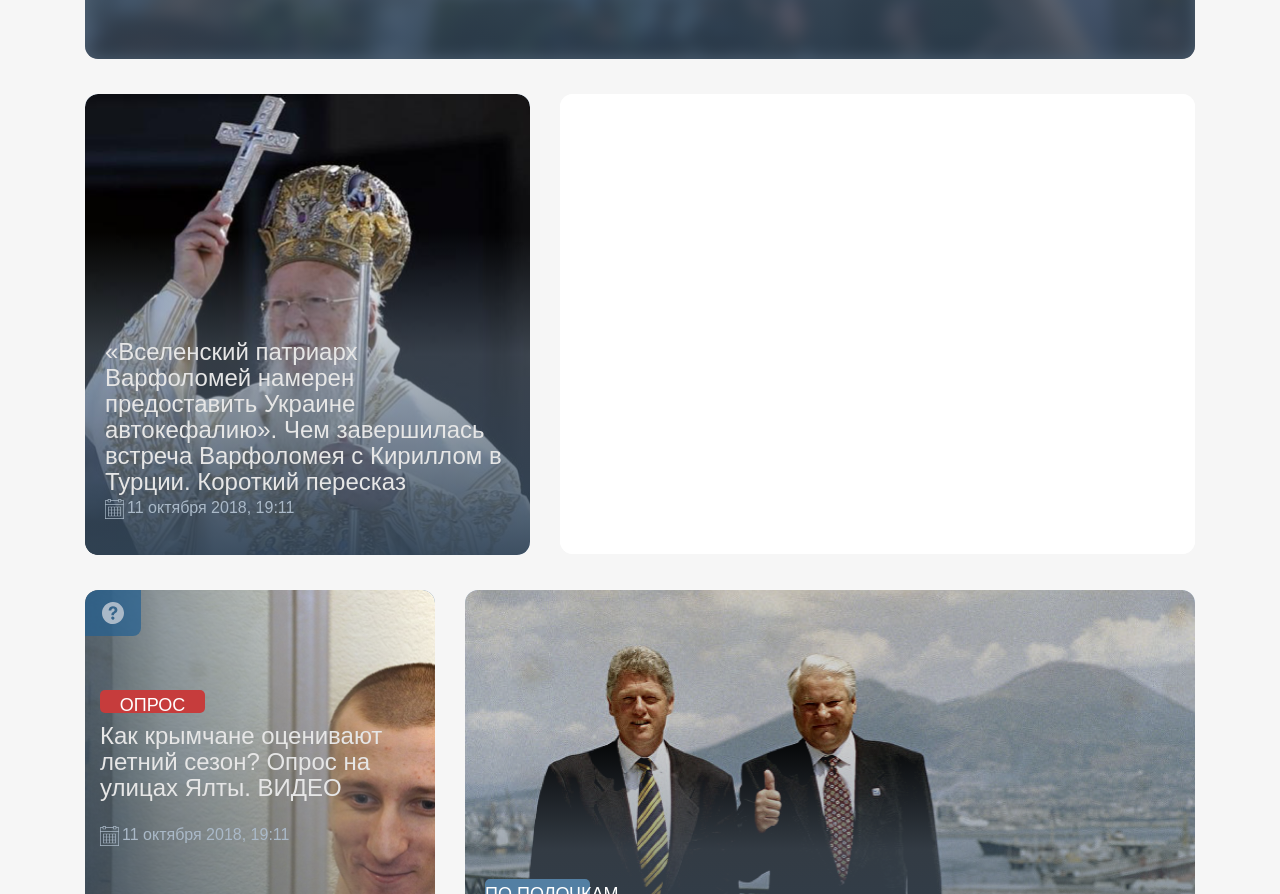
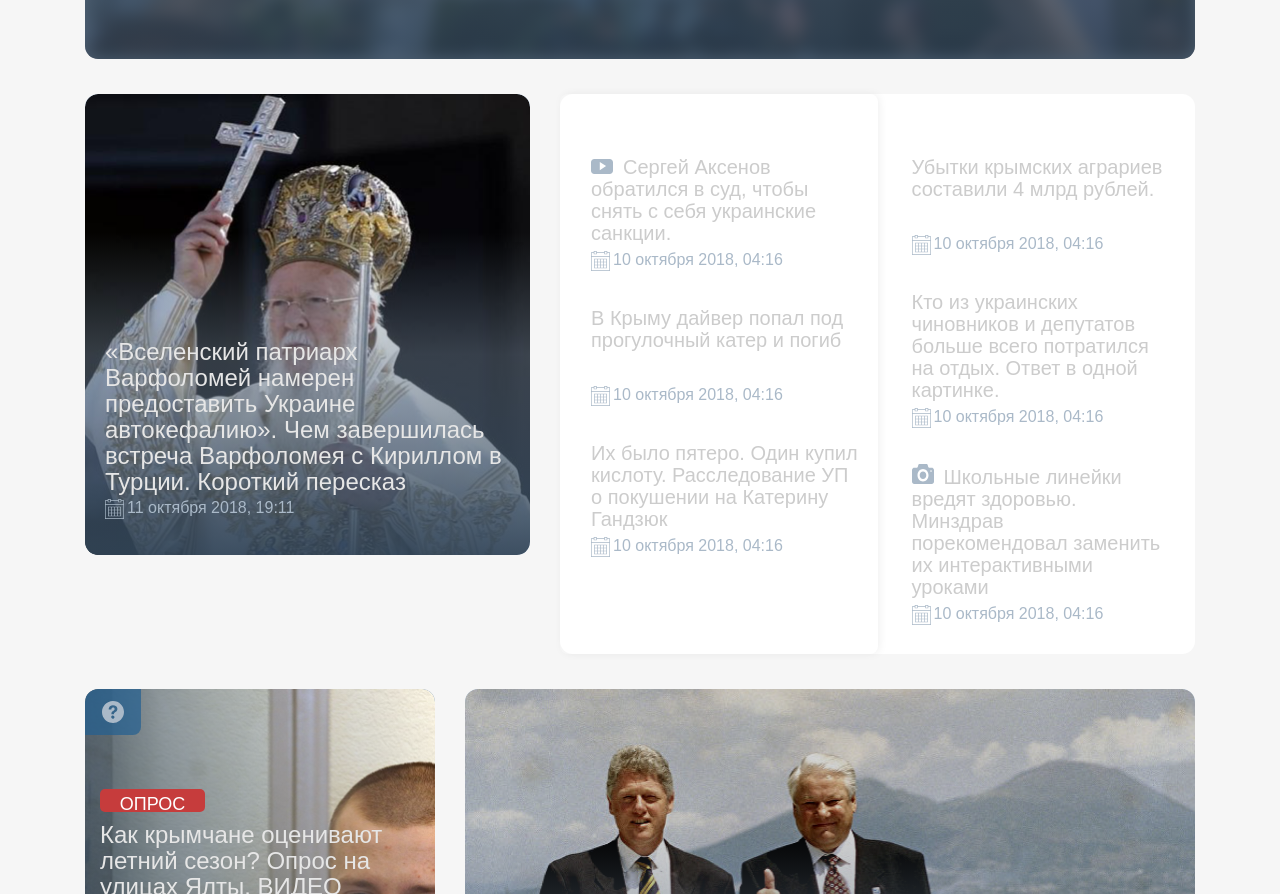
Before and after one commit to BondYuriy/qha, a website: page src/index.html in a window 1280 px wide. Shown: the part 2581-3475 px from the top of the page. Drawn offline with nearby package versions, Linux system fonts and the light colour scheme; files that its build step writes are made by us from their sources; files whose address does not match are found by name; a web font is replaced by a local one.

Commit message:
adds new block

```diff
--- a/src/index.html
+++ b/src/index.html
@@ -180,7 +180,7 @@
                   <div class="news-item_box box-50">
                     <div class="news-item_info">
                       <a class="btn btn-blue" href="#">ЭКОНОМИКА</a>
-                      <a class="title-news icon-news" href="#"> Чистые международные резервы Национального банка
+                      <a class="title-news small-icon_photo" href="#"> Чистые международные резервы Национального банка
                         Украины в марте
                         сократились на 1,8%</a>
                       <div class="date-1">
@@ -269,7 +269,7 @@
                 <div>
                   <a class="btn btn-blue" href="#">ЕВРОПА</a>
                 </div>
-                <a class="title-news_gray small-news_icon" href="#">Евросоюз отменит перевод часов на летнее и зимнее
+                <a class="title-news_gray small-icon_youtube" href="#">Евросоюз отменит перевод часов на летнее и зимнее
                   время. Этого
                   захотели более 80% опрошенных европейцев</a>
               </div>
@@ -557,8 +557,46 @@
           </div>
           <div class="col-7">
             <div class="news-rightbox">
-              <div class="news-rightbox">
-
+              <div class="news-rightbox_item">
+                <div class="news-rightbox_box">
+                  <a class="title-news small-icon_youtube" href="#">Сергей Аксенов обратился в суд, чтобы снять с себя украинские санкции.
+                  </a>
+                  <div class="date-1">
+                    <span>10 октября 2018, 04:16</span>
+                  </div>
+                </div>
+                <div class="news-rightbox_box">
+                  <a class="title-news" href="#">В Крыму дайвер попал под прогулочный катер и погиб</a>
+                  <div class="date-1">
+                    <span>10 октября 2018, 04:16</span>
+                  </div>
+                </div>
+                <div class="news-rightbox_box">
+                  <a class="title-news" href="#">Их было пятеро. Один купил кислоту. Расследование УП о покушении на Катерину Гандзюк</a>
+                  <div class="date-1">
+                    <span>10 октября 2018, 04:16</span>
+                  </div>
+                </div>
+              </div>
+              <div class="news-rightbox_item2">
+                <div class="news-rightbox_box">
+                  <a class="title-news" href="#">Убытки крымских аграриев составили 4 млрд рублей.</a>
+                  <div class="date-1">
+                    <span>10 октября 2018, 04:16</span>
+                  </div>
+                </div>
+                <div class="news-rightbox_box">
+                  <a class="title-news" href="#">Кто из украинских чиновников и депутатов больше всего потратился на отдых. Ответ в одной картинке.</a>
+                  <div class="date-1">
+                    <span>10 октября 2018, 04:16</span>
+                  </div>
+                </div>
+                <div class="news-rightbox_box">
+                  <a class="title-news small-icon_photo" href="#">Школьные линейки вредят здоровью. Минздрав порекомендовал заменить их интерактивными уроками</a>
+                  <div class="date-1">
+                    <span>10 октября 2018, 04:16</span>
+                  </div>
+                </div>
               </div>
             </div>
           </div>
--- a/src/sass/common/basic.scss
+++ b/src/sass/common/basic.scss
@@ -26,3 +26,21 @@ a {
   height: 70px;
   background-color: $dark-blue;
 }
+
+.small-icon_youtube::before {
+  display: inline-block;
+  content: "";
+  width: 22px;
+  height: 15px;
+  background-image: url("../img/youtube-play-button.svg");
+  margin-right: 10px;
+}
+
+.small-icon_photo::before {
+  display: inline-block;
+  content: "";
+  width: 22px;
+  height: 20px;
+  background-image: url("../img/photo-camera.svg");
+  margin-right: 10px;
+}
--- a/src/sass/pages/home.scss
+++ b/src/sass/pages/home.scss
@@ -59,9 +59,8 @@ main {
   right: 2%;
   transform: translateY(-50%);
   z-index: 2;
-}
 
-.date {
+  & .date {
     flex: 0 0 5%;
     height: 95px;
     color: $blue;
@@ -91,6 +90,7 @@ main {
       font-family: $OpenSans_Regular;
       font-size: 13px;
       font-style: italic;
+    }
   }
 }
 
@@ -235,11 +235,6 @@ main {
   background-color: #aab9c8;
 }
 
-.article-sidebar {
-  display: flex;
-  flex-direction: column;
-}
-
 .box-50:hover {
   display: flex;
   justify-content: space-between;
@@ -256,15 +251,6 @@ main {
   & .news-item_text {
     flex: 0 0 43%;
   }
-}
-
-.icon-news::before {
-  display: inline-block;
-  content: "";
-  width: 22px;
-  height: 20px;
-  background-image: url("../img/photo-camera.svg");
-  margin-right: 5px;
 }
 
 .sticker-partners {
@@ -324,7 +310,7 @@ main {
   padding: 15px;
   position: relative;
 
-  & .small-box-info .small-news_icon::before {
+  & .small-box-info .small-icon_youtube::before {
     display: inline-block;
     content: "";
     width: 22px;
@@ -519,11 +505,6 @@ main {
     @extend %img;
     border-radius: 13px;
     filter: blur(8px);
-    // position: absolute;
-    // top: -10px;
-    // left: -10px;
-    // right: -10px;
-    // bottom: -10px;
   }
 
   & .best-news_container {
@@ -623,10 +604,59 @@ main {
 }
 
 .news-rightbox {
-  width: 100%;
-  height: 460px;
+  display: flex;
+  justify-content: space-between;
   border-radius: 13px;
   background-color: #fff;
+
+  &:hover {
+    box-shadow: 0px 0px 18px rgba(35, 96, 146, 0.3);
+  }
+
+  & .news-rightbox_item {
+    padding: 52px 18px 28px 31px;
+    border-radius: 8px;
+    box-shadow: 2px 0 10px -1px rgba(0, 0, 0, 0.07);
+  }
+
+  & .news-rightbox_item2 {
+    padding: 52px 30px 28px 34px;
+  }
+
+  & .news-rightbox_item,
+  .news-rightbox_item2 {
+    flex: 0 0 50%;
+
+    & .news-rightbox_box {
+      min-height: 100px;
+      padding-bottom: 28px;
+      position: relative;
+      margin-bottom: 35px;
+
+      &:last-child {
+        margin-bottom: 0;
+      }
+
+      & .title-news {
+        color: $gray;
+        font-family: $Pf_Din;
+        font-size: 20px;
+        font-weight: 400;
+        line-height: 22px;
+
+        &:hover {
+          color: $blue;
+        }
+      }
+
+      & .date-1 {
+        position: absolute;
+        bottom: 0;
+      }
+    }
+
+
+  }
 }
 
 .opinion {
@@ -661,7 +691,7 @@ main {
       justify-content: space-between;
       background-color: #ffffff;
       border-radius: 13px;
-      padding: 12px 12px 40px 12px ;
+      padding: 12px 12px 40px 12px;
       position: relative;
 
       & .opinion-author {
@@ -674,7 +704,6 @@ main {
         position: absolute;
         top: -30px;
         left: 0;
-
 
         & img {
           display: block;
```
Also changed, not shown: build/css/styles.css, build/index.html. Lines whose indentation alone changed are shown as unchanged.
